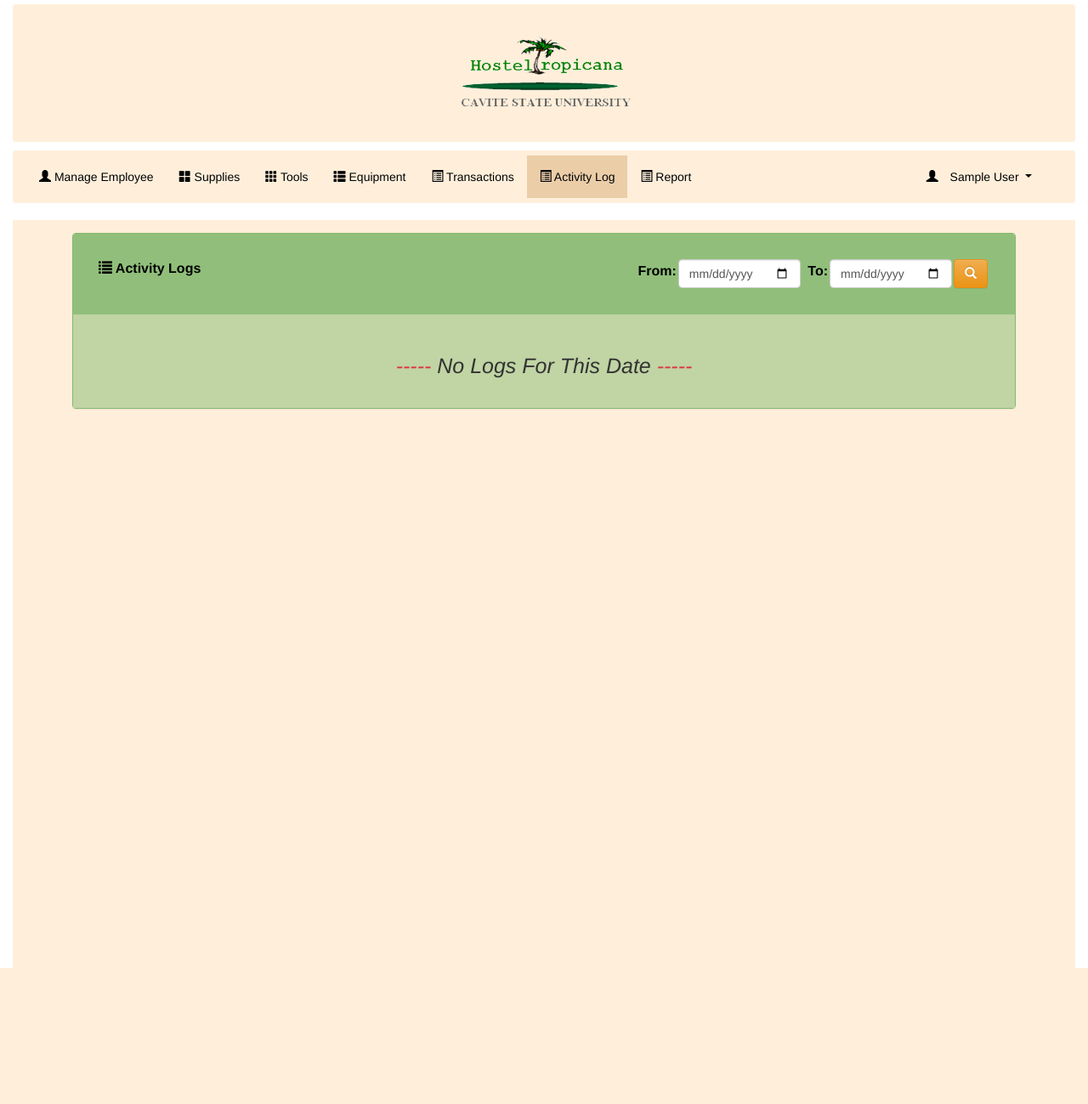
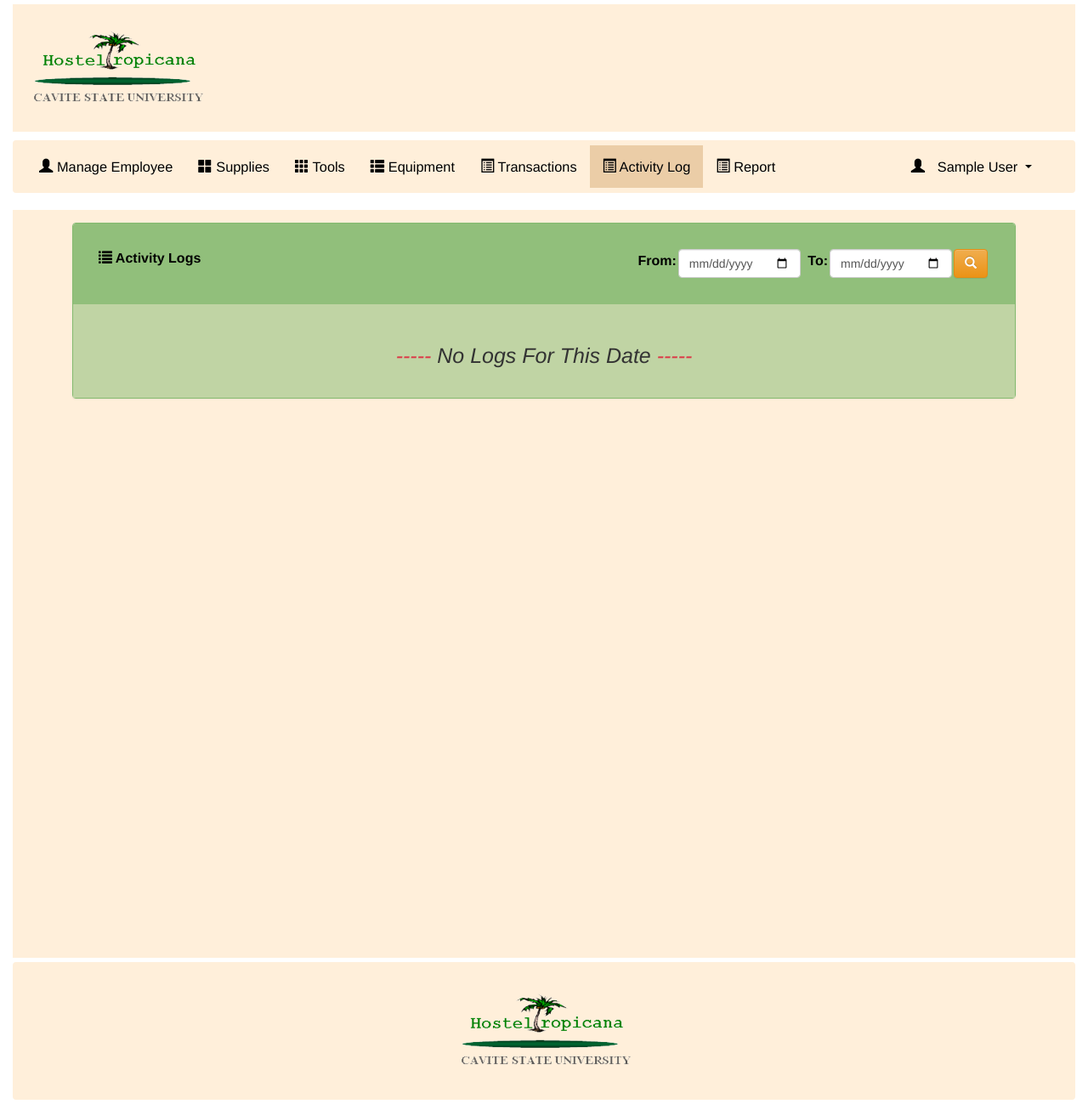
Before and after one commit to Speedy-Code-Tech/hostel-tropicana-latest, a PHP site: page /admin/activity.php in a window 1280 px wide. Shown: the whole page at 85% size. Before the commit the page ends 1139 px from the top, so only its background shows below. Run offline with PHP 8.4, Linux system fonts and the light colour scheme; the visitor is signed in with stand-in values (Sample User, id 1); data comes from the database, SQL or seed files in the repository; data that the repository does not hold is empty; some libraries are stand-ins or nearby versions.

Commit message:
Remodify

```diff
--- a/admin/activity.php
+++ b/admin/activity.php
@@ -3,12 +3,12 @@ include_once('../data/admin_session.php'); //check if naay session otherwise e r
 require_once "../class/Activity.php";
 include_once('../include/header1.php'); ?>
 
-<?php include_once('../include/banner.php'); ?>
+<?php include_once('../include/banner1.php'); ?>
 
 <nav class="navbar navbar-navs" style="margin-top:10px;">
     <div class="container-fluid d-flex justify-content-start">
 
-        <ul class="nav navbar-nav navigation d-flex flex-row justify-content-start">
+        <ul class="nav navbar-nav navigation d-flex flex-row justify-content-start" style="font-size: 1.17em;">
             <li>
                 <a href="employee.php"><span class="glyphicon glyphicon-user"></span> Manage Employee</a>
             </li>
@@ -106,7 +106,7 @@ include_once('../include/header1.php'); ?>
                                                 <h6><strong> <?= $r['user']; ?></strong></h6>
                                             </div>
                                             <div class="container-fluid">
-                                                <h6> <?= $r['time']; ?></h6>
+                                                <h6> <?php $oras = $r['time']; echo date('h:i:s a', strtotime($oras));?></h6>
                                             </div>
                                         </div>
                                     </button>
--- a/admin/report.php
+++ b/admin/report.php
@@ -37,7 +37,9 @@ include_once('../include/header.php'); ?>
           <!-- Add more dropdown items if needed -->
         </ul>
       </li>
-
+      <li>
+                <a href="activity.php"><span class="glyphicon glyphicon-list-alt"></span> Activity Log</a>
+            </li>
   	    <li class="active">
           <a href="report.php"><span class="glyphicon glyphicon-list-alt"></span> Report</a>
         </li>
--- a/class/Login.php
+++ b/class/Login.php
@@ -124,6 +124,9 @@ class Login extends Database implements iLogin {
 		if(!$res){
 			$sql = "INSERT INTO activity (user,time,date,description) VALUES (?,?,?,?);";
 			$val = $this->insertRow($sql, [$userName, $time, $date,$desciption]);
+		}else{
+			$update = "UPDATE activity SET time = ? WHERE user = ? AND date = ?;";
+			$res = $this->updateRow($update,[$time,$userName,$date]);
 		}
 
 
--- /dev/null
+++ b/include/banner1.php
@@ -0,0 +1,8 @@
+<div class="container-fluid">
+<nav class=" navbar-navs" style="margin-top:5px; margin-bottom:5px;">
+		<div class="container-fluid">
+			<div class="banner">
+				<img src="../img/hotel.png">
+			</div>
+		</div>
+	</nav>
```
